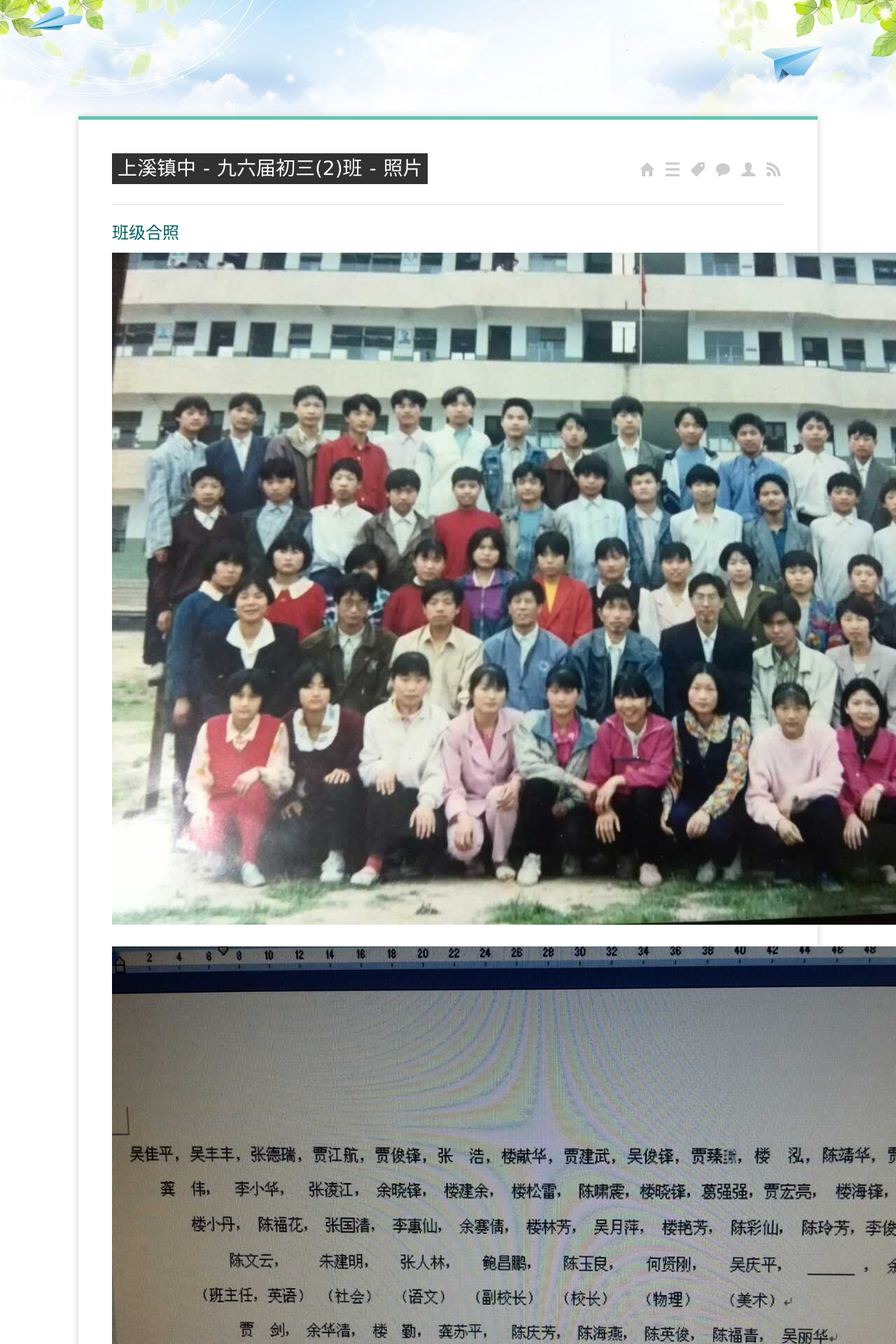
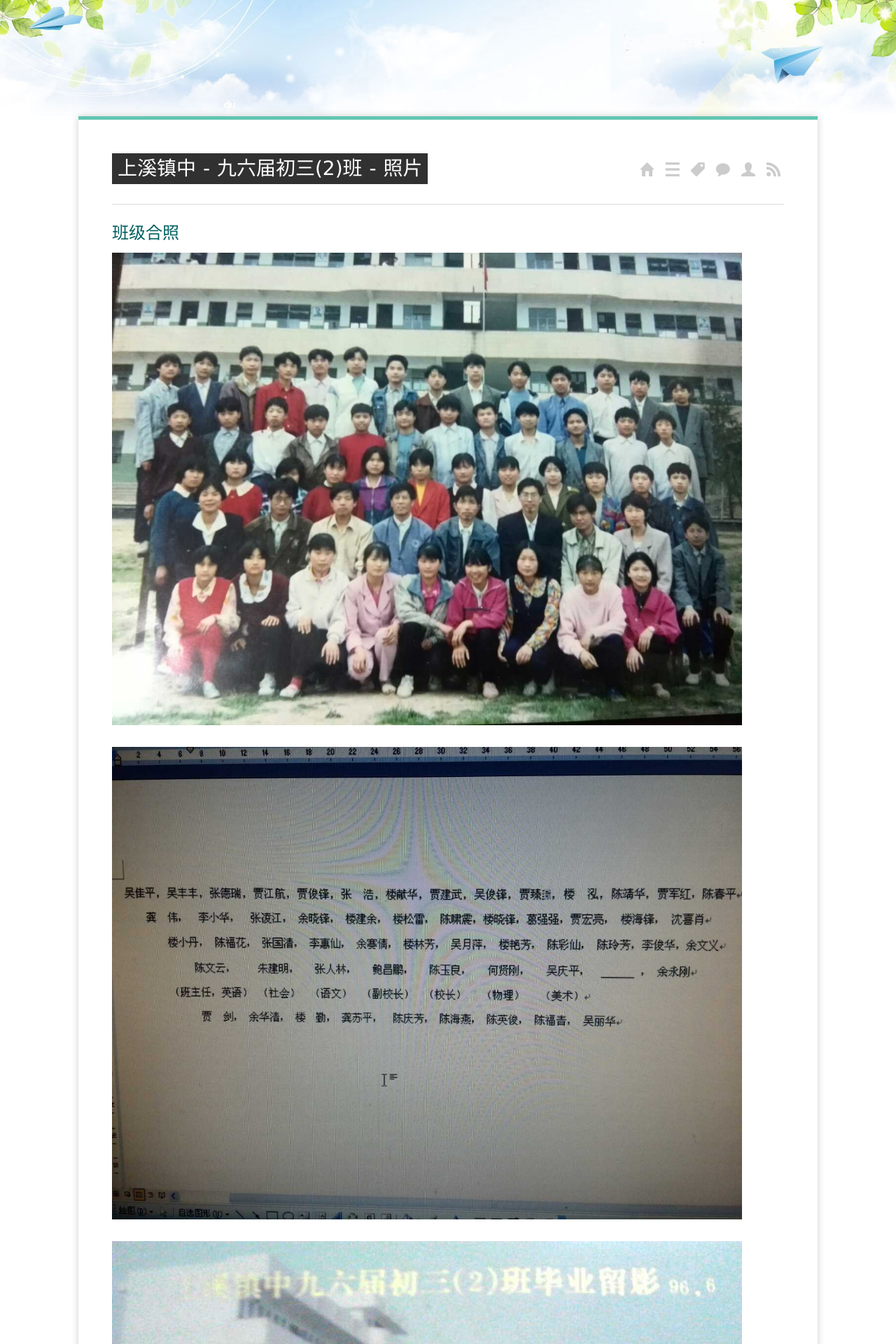
Before and after one commit to shangxi2ban/shangxi2ban.github.io, a Jekyll site: the page built from _posts/2014/2014-06-02-photo.md, in a window 1280 px wide. Shown: the top 1920 px of the page at 70% size. Built offline with Jekyll 4.4.1, drawn with Linux system fonts in a browser that asks for light colours; Markdown is read by kramdown in place of the engine named in the settings; comment, search, counter and statistics services are not loaded.

Commit message:
daily updates

```diff
--- a/_posts/2014/2014-06-02-photo.md
+++ b/_posts/2014/2014-06-02-photo.md
@@ -6,8 +6,8 @@ tags: 照片
 ---
 
 ## 班级合照
-![班级合照](/media/photo/all1.jpg)
+<img src="/media/photo/all1.jpg" class="old" />
 
-![班级合照](/media/photo/all1-name.jpg)
+<img src="/media/photo/all1-name.jpg" class="old" />
 
-![班级合照](/media/photo/all2.jpg)
+<img src="/media/photo/all2.jpg" class="old" />
--- a/media/css/screen.css
+++ b/media/css/screen.css
@@ -170,6 +170,9 @@ em {
 strong {
     font-weight: 700;
 }
+img.old {
+    width: 900px;
+}
 img.avatar {
     position: relative;
     float: right;
```
